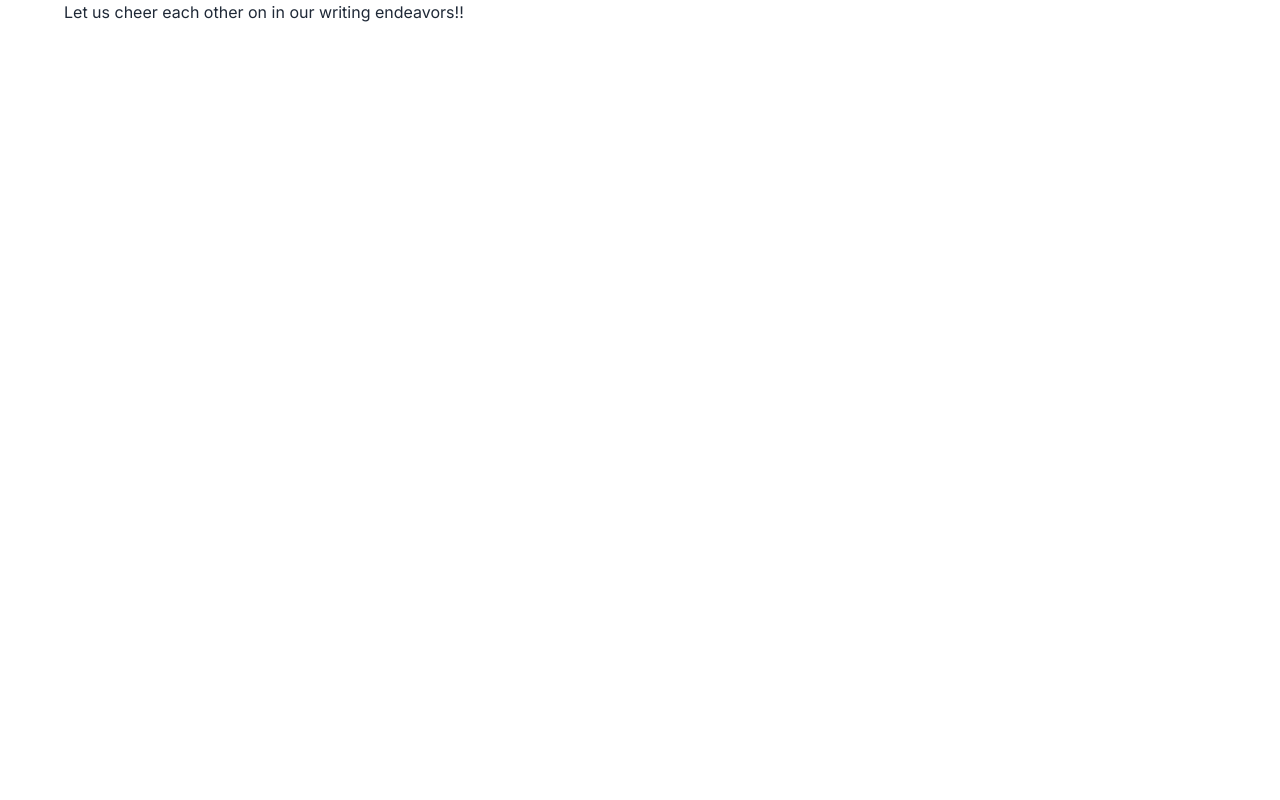
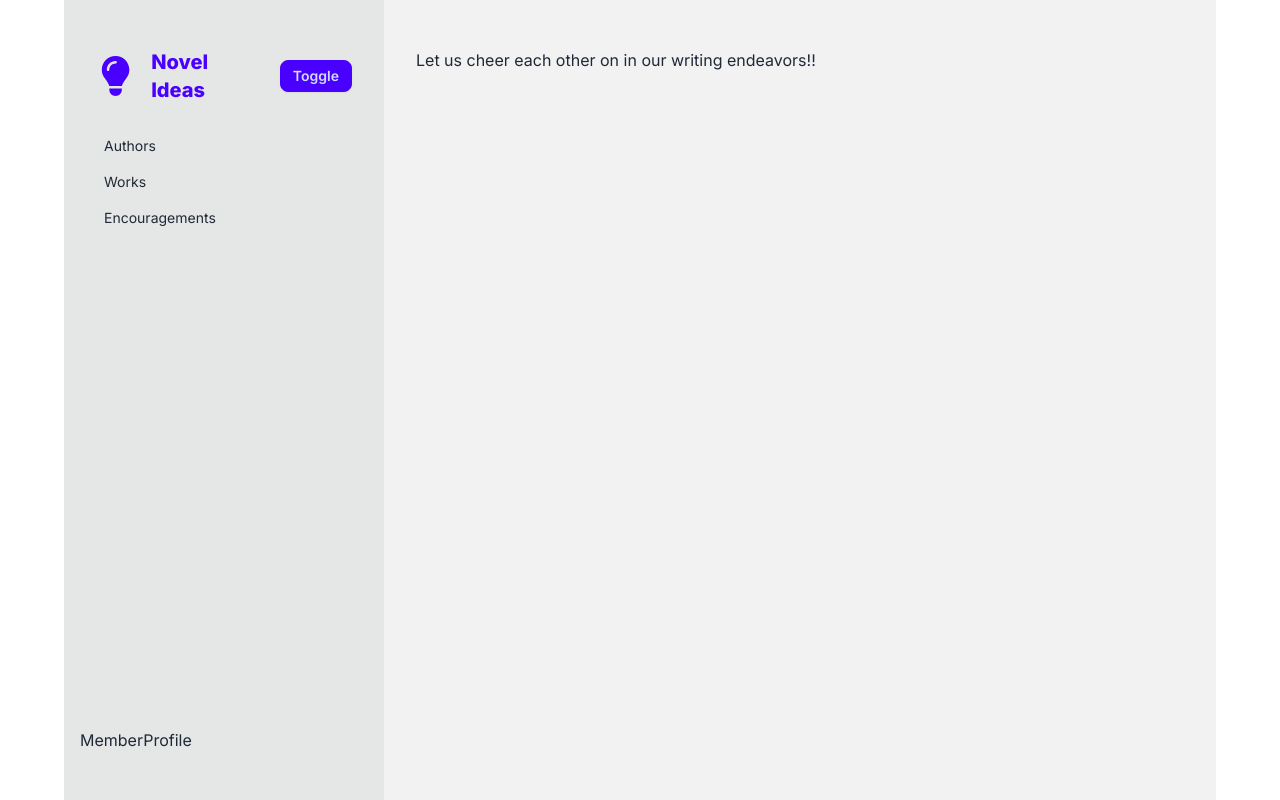
Before and after one commit to mmaustin/project-fb, a Next.js app in the folder fb/: page /encouragements in a window 1280 px wide. Built offline with nearby package versions, Linux system fonts and the light colour scheme.

Commit message:
set up page links in profile and moved additional pages inside the command

```diff
--- a/fb/components/NavLinks.jsx
+++ b/fb/components/NavLinks.jsx
@@ -1,8 +1,23 @@
+import Link from "next/link";
 
 
+const links = [
+  { href: '/authors', label: 'authors' },
+  { href: '/works', label: 'works' },
+  { href: '/encouragements', label: 'encouragements' }
+];
+
 const NavLinks = () => {
-  return (
-    <div>NavLinks</div>
-  )
+  return <div className="menu text-base-content">
+    {links.map(link => {
+      return (
+        <li key={link.href}>
+          <Link href={link.href} className="capitalize">
+            {link.label}
+          </Link>
+        </li>
+      )
+    })}
+  </div>
 }
 export default NavLinks;
--- a/fb/components/SidebarHeader.jsx
+++ b/fb/components/SidebarHeader.jsx
@@ -1,8 +1,13 @@
-
+import ThemeToggle from "./ThemeToggle";
+import { FaLightbulb } from "react-icons/fa6";
 
 const SidebarHeader = () => {
   return (
-    <div>SidebarHeader</div>
+    <div className="flex items-center mb-4 gap-4 px-4">
+      <FaLightbulb className="w-10 h-10 text-primary" />
+      <h2 className="text-xl font-extrabold text-primary">Novel Ideas</h2>
+      <ThemeToggle />
+    </div>
   )
 }
 export default SidebarHeader;
```
Also changed, not shown: fb/app/(command)/encouragements/[id]/page.jsx (renamed from fb/app/encouragements/[id]/page.jsx), fb/app/(command)/encouragements/page.jsx (renamed from fb/app/encouragements/page.jsx), fb/app/(command)/works/[id]/page.jsx (renamed from fb/app/works/[id]/page.jsx), fb/app/(command)/works/page.jsx (renamed from fb/app/works/page.jsx).
